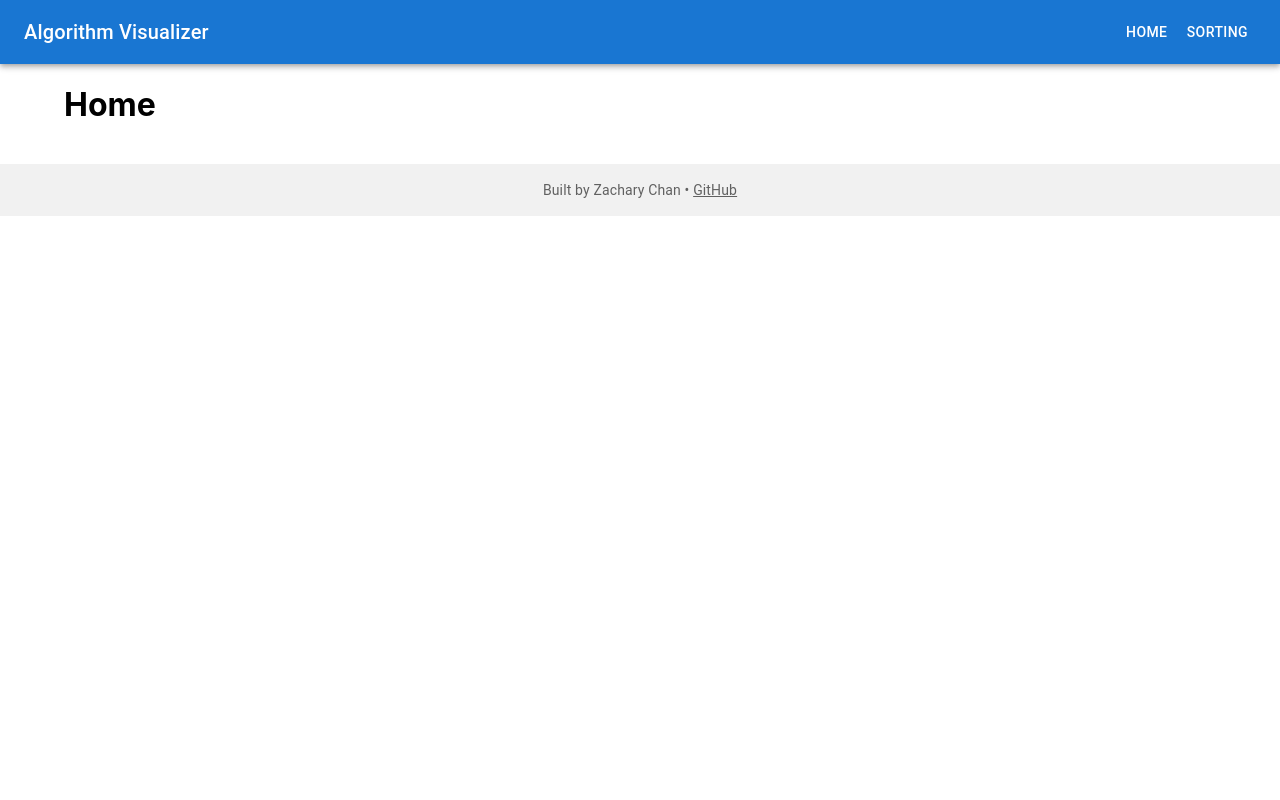
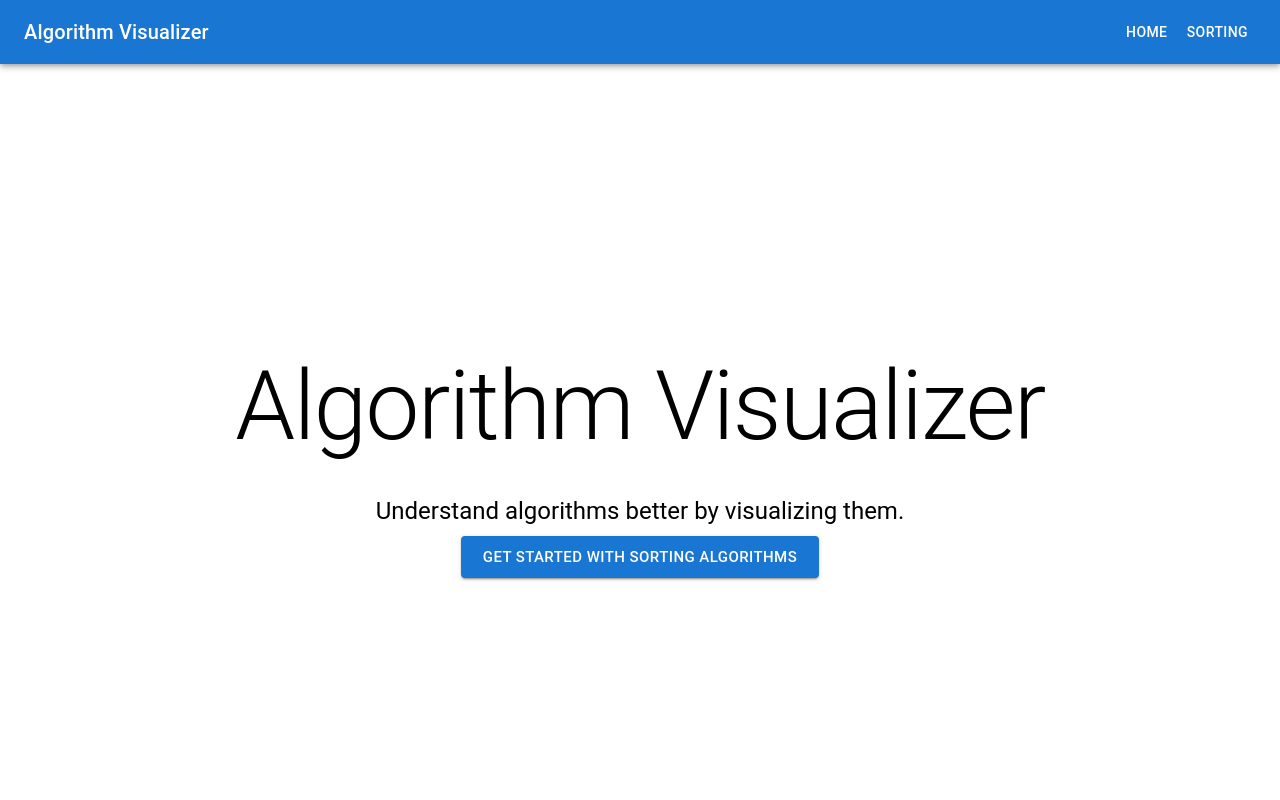
Before and after one commit to zach1502/Sorting-Visualizer, a React (Create React App) app: page / in a window 1280 px wide. Shown: the top 800 px of the page. Built offline with nearby package versions, Linux system fonts and the light colour scheme.

Commit message:
Plan future paths

```diff
--- a/src/App.js
+++ b/src/App.js
@@ -11,6 +11,8 @@ function App() {
         <Routes>
           <Route path="/" element={<Home />} />
           <Route path="/sorting" element={<SortingVisualizer />} />
+          {/* <Route path='/graphs' element={<Graphs />} />
+          <Route path="*" element={<NotFound />} /> */}
         </Routes>
       </Layout>
     </Router>
--- a/src/pages/Home.jsx
+++ b/src/pages/Home.jsx
@@ -1,10 +1,25 @@
 import React from 'react';
+import { Box, Typography, Button } from '@mui/material';
 
 const Home = () => {
   return (
-    <div>
-      <h1>Home</h1>
-    </div>
+    <Box
+      display="flex"
+      flexDirection="column"
+      justifyContent="center"
+      alignItems="center"
+      height="100vh"
+    >
+      <Typography variant="h1" gutterBottom>
+        Algorithm Visualizer
+      </Typography>
+      <Typography variant="h5" gutterBottom>
+        Understand algorithms better by visualizing them.
+      </Typography>
+      <Button variant="contained" color="primary" size="large" href='/sorting'>
+        Get Started With Sorting Algorithms
+      </Button>
+    </Box>
   );
 };
 
```
